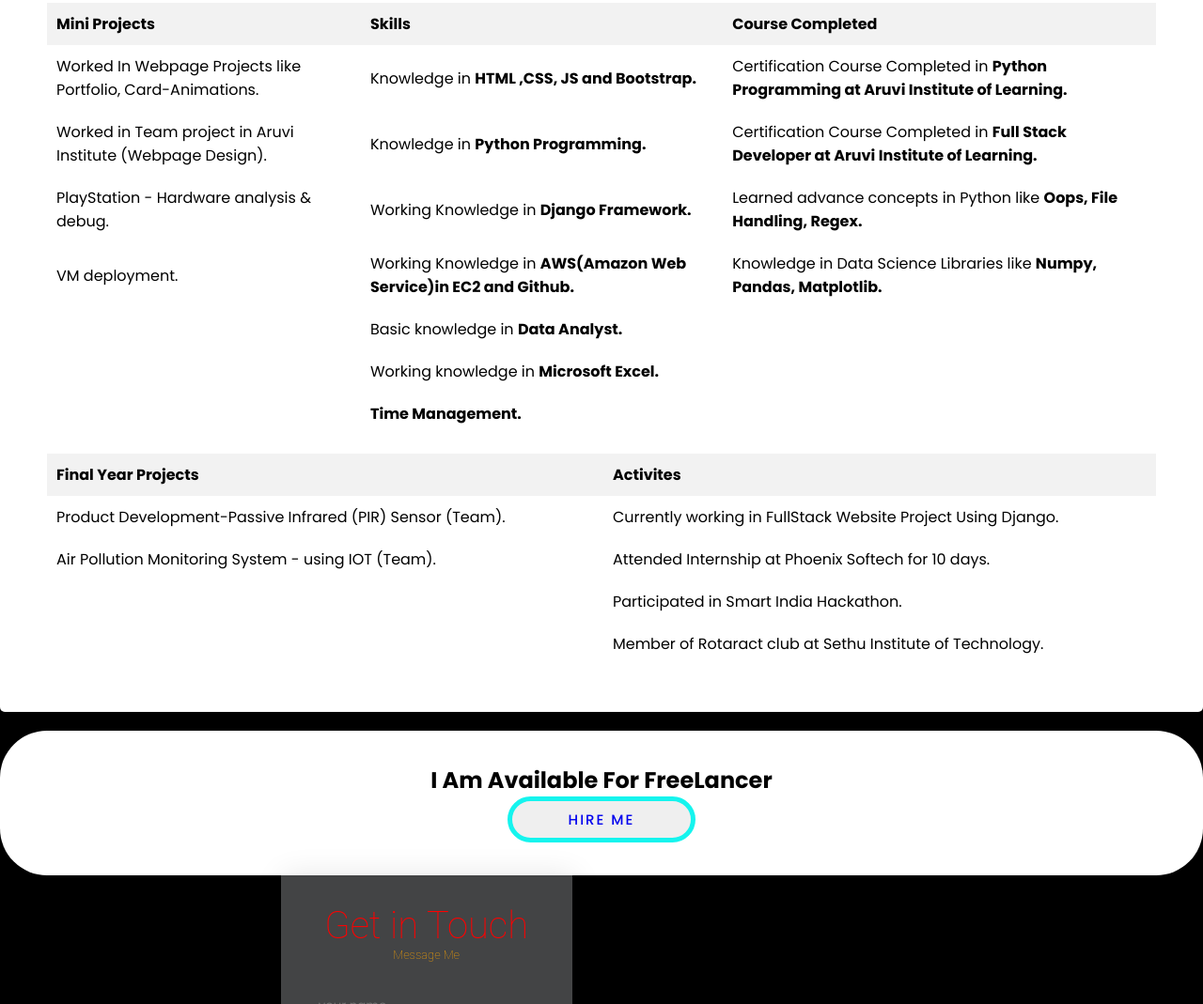
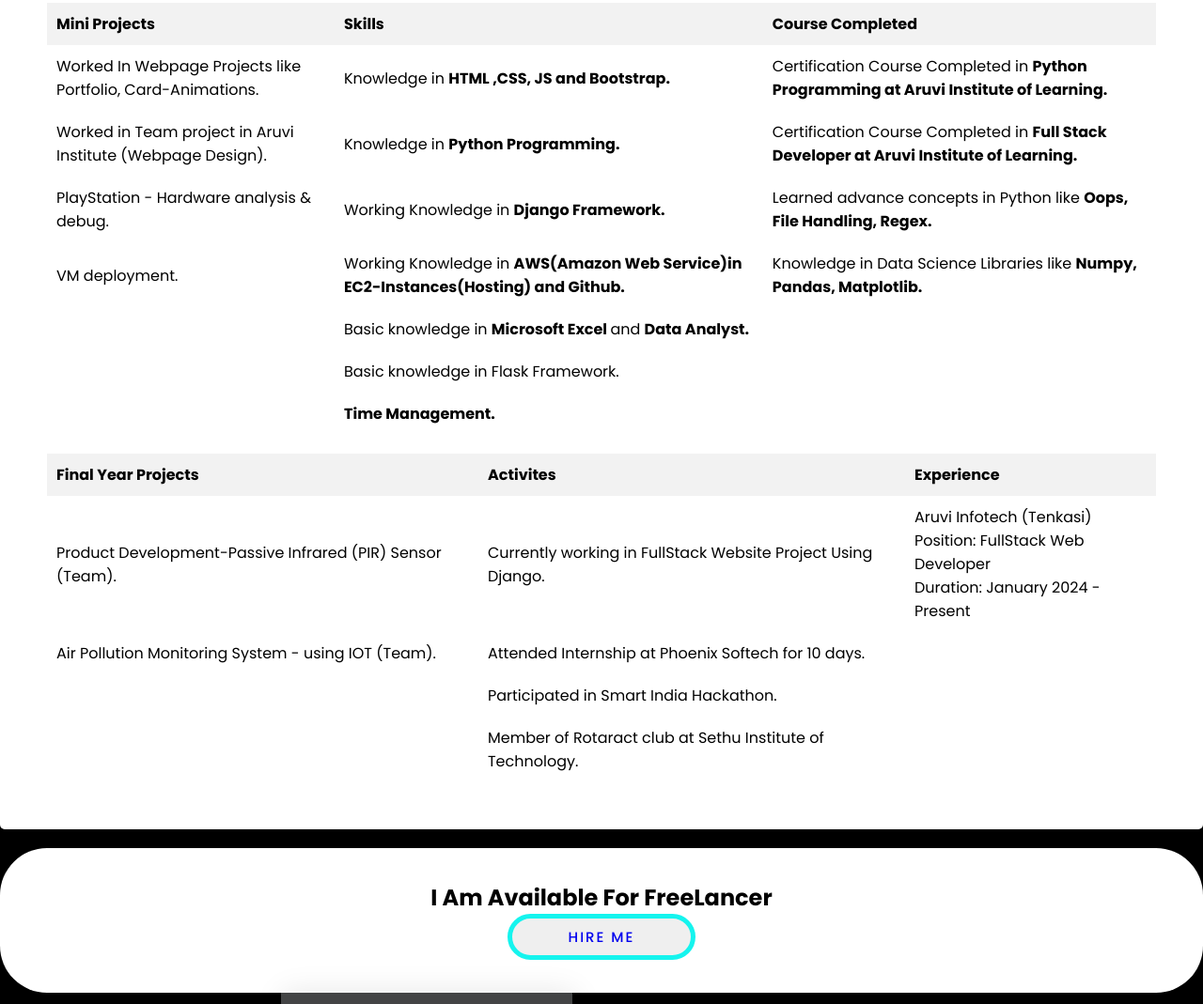
Before and after one commit to mdrahuman06/Portfolio, a plain HTML site: page index.html in a window 1280 px wide. Shown: the part 1726-2795 px from the top of the page at 94% size. Drawn offline with nearby package versions, Linux system fonts and the light colour scheme; grey boxes are pictures that could not be loaded.

Commit message:
Update index.html
changess

```diff
--- a/index.html
+++ b/index.html
@@ -138,15 +138,15 @@
                   </tr>
                   <tr>
                     <td>VM deployment.</td>
-                    <td>Working Knowledge in <b>AWS(Amazon Web Service)in EC2 and Github.</b></td>
+                    <td>Working Knowledge in <b>AWS(Amazon Web Service)in EC2-Instances(Hosting) and Github.</b></td>
                     <td>Knowledge in Data Science Libraries like <b>Numpy, Pandas, Matplotlib.</b></td>
                   </tr>
                   <tr>
                     <td></td>
-                    <td>Basic knowledge in <b>Data Analyst.</b></td>
+                    <td>Basic knowledge in <b>Microsoft Excel </b>and <b>Data Analyst.</b></td>
                   <tr>
                     <td></td>
-                    <td>Working knowledge in <b>Microsoft Excel.</b></td>
+                    <td>Basic knowledge in Flask Framework.</td>
                   </tr>
                   <tr>
                     <td></td>
@@ -157,11 +157,15 @@
                   <tr>
                     <th>Final Year Projects</th>
                     <th>Activites</th>
+                    <th>Experience</th>
 
                   </tr>
                   <tr>
                     <td>Product Development-Passive Infrared (PIR) Sensor (Team).</td>
                     <td>Currently working in FullStack Website Project Using Django.</td>
+                    <td>Aruvi Infotech (Tenkasi)<br>
+                          Position: FullStack Web Developer<br>
+                          Duration: January 2024 - Present</td>
 
                   </tr>
                   <tr>
```
